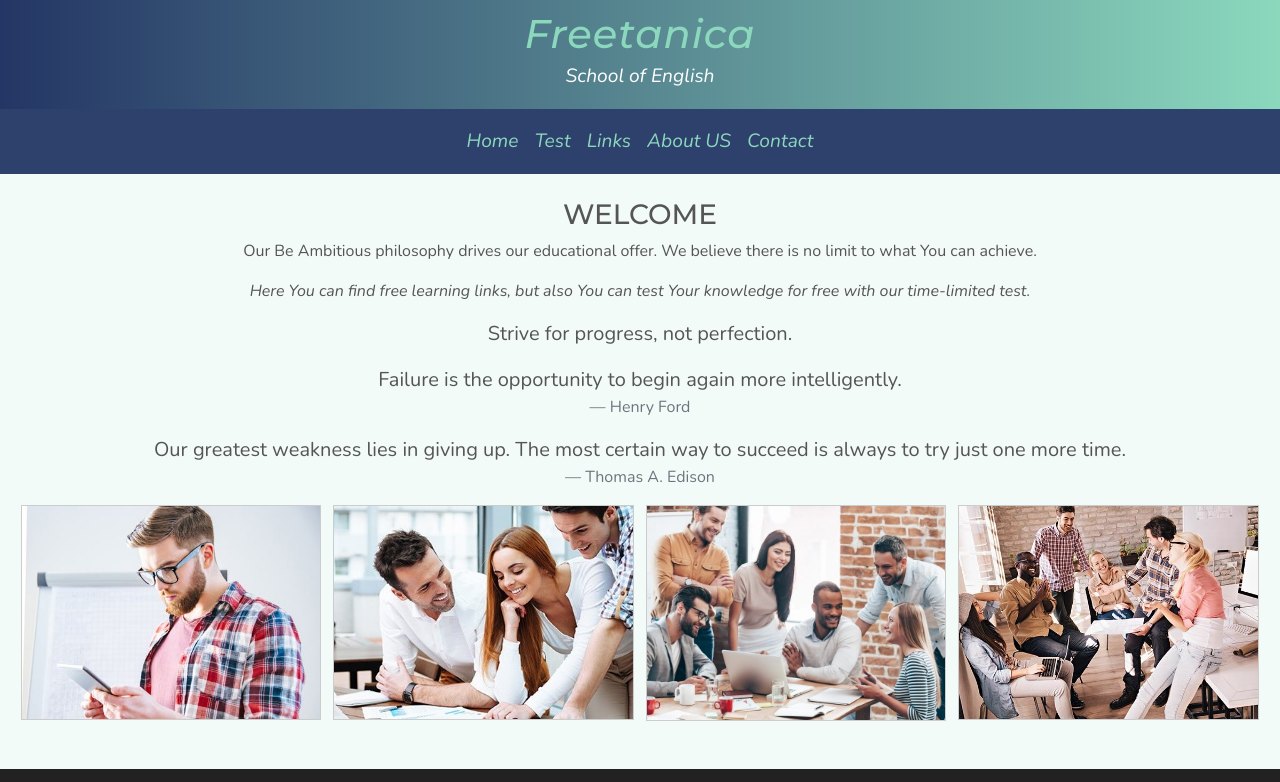
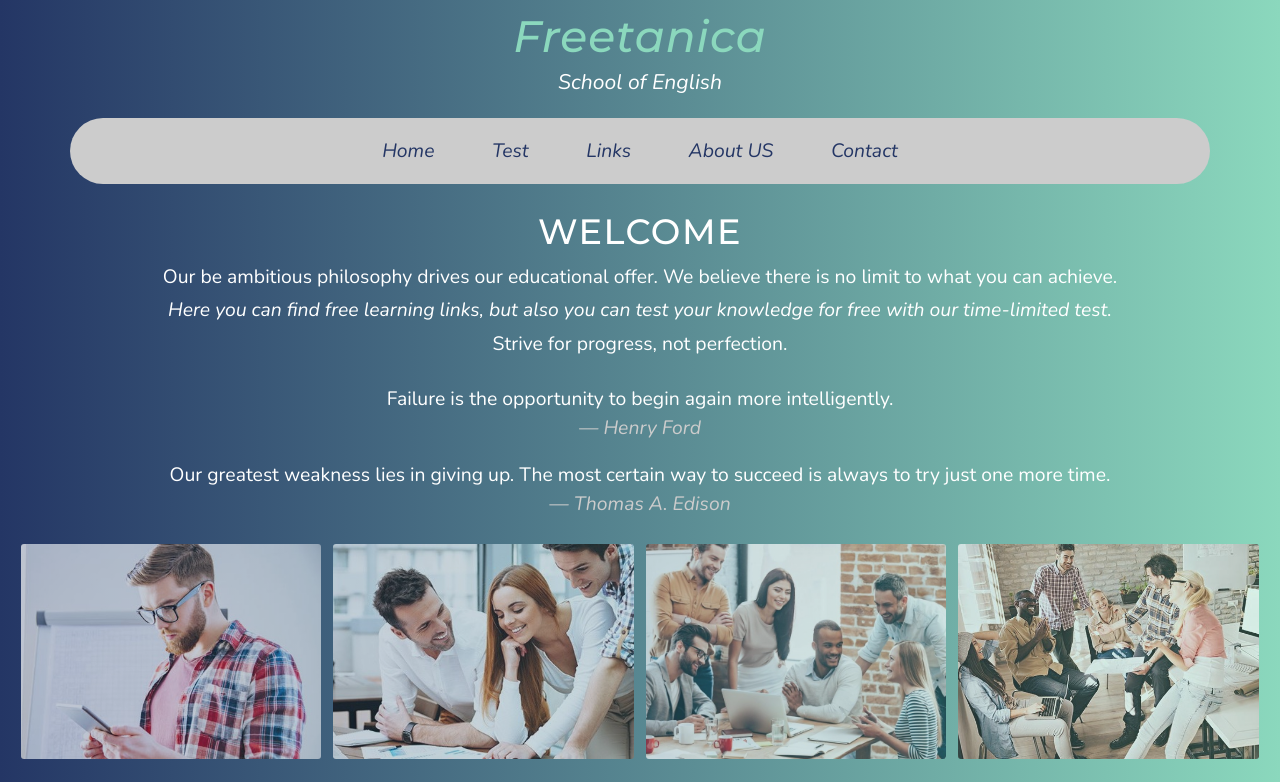
Before and after one commit to nikolalukic96/FED-projekat, a plain HTML site: page home.html in a window 1280 px wide. Shown: the top 782 px of the page. Drawn offline with nearby package versions, Linux system fonts and the light colour scheme; a script that the page names is missing.

Commit message:
Izmena na temi sajta, html/css

```diff
--- a/home.html
+++ b/home.html
@@ -21,7 +21,7 @@
                 </div>
             </div>
 
-            <nav class="navbar navbar-expand-lg container-fluid" id="nav">
+            <nav class="navbar navbar-expand-lg container" id="nav">
                 <div class="container">
                     <button class="navbar-toggler" type="button" data-toggle="collapse" data-target="#skola"
                             aria-controls="skola" aria-expanded="false" aria-label="Toggle navigation">
@@ -57,18 +57,18 @@
     <div class="container-fluid">
         <div class="container welcome">
             <h3 class="display-5 text-uppercase justify-content-center text-center">Welcome</h3>
-            <p class="text-center">Our Be Ambitious philosophy drives our educational offer. We believe there is no limit to what You can achieve.</p>
-            <p class="text-center"><i>Here You can find free learning links, but also You can test Your knowledge for free with our time-limited test.</i></p>
+            <p class="text-center mb-1">Our be ambitious philosophy drives our educational offer. We believe there is no limit to what you can achieve.</p>
+            <p class="text-center mb-1"><i>Here you can find free learning links, but also you can test your knowledge for free with our time-limited test.</i></p>
         </div>
         <div class="container quotations">
-            <blockquote class="blockquote text-center">
+            <blockquote class="blockquote text-center mb-4">
                 <p class="mb-0">Strive for progress, not perfection.</p>
             </blockquote>
-            <blockquote class="blockquote text-center">
+            <blockquote class="blockquote text-center mb-3">
                 <p class="mb-0">Failure is the opportunity to begin again more intelligently.</p>
                 <footer class="blockquote-footer">Henry Ford</footer>
             </blockquote>
-            <blockquote class="blockquote text-center">
+            <blockquote class="blockquote text-center mb-4">
                 <p class="mb-0">Our greatest weakness lies in giving up. The most certain way to succeed is always to try just one more time.</p>
                 <footer class="blockquote-footer">Thomas A. Edison</footer>
             </blockquote>
--- a/master.css
+++ b/master.css
@@ -5,6 +5,10 @@
 * {
   color: #555;
   font-family: "Nunito";
+  color:#fff;
+  box-sizing: border-box;
+  font-size: 1.1rem;
+  font-weight: 300;
 }
 
 h1,h2,h3,h4,h5,h6 {
@@ -12,7 +16,7 @@ h1,h2,h3,h4,h5,h6 {
 }
 
 body {
-  background: rgba(139, 216, 189,0.1);
+  background: linear-gradient(to right,#243665,#8BD8BD);
 }
 
 /* TEMA (header,footer) */
@@ -37,17 +41,27 @@ header div {
 }
 
 #nav {
-  background: rgba(36, 54, 101,0.95);
+  background: #ccc;
+  border-radius: 50px;
   padding: 10px;
 }
 
 #nav a {
-  color: #8BD8BD;
+  color: #243665;
+  font-weight: 400;
+}
+
+#nav li {
+  margin: 0 20px;
+}
+#nav li:hover {
+  background: #243665;
+  border-radius: 8px;
 }
 
 #nav a:hover {
   color: #fff;
-  font-weight: 500;
+  font-weight: 600;
 }
 
 /* footer */
@@ -59,6 +73,10 @@ header div {
 .page-footer p {
   color: #fff;
   font-style: italic;
+}
+
+.page-footer a {
+  font-size: 0.9rem;
 }
 
 .page-footer a:hover {
@@ -108,28 +126,42 @@ header div {
   font-weight: 500;
 }
 
-/* GALLERY NA HOME PAGE-U */
+/* HOME PAGE */
+
+h3 {
+  font-size: 2rem;
+  letter-spacing: 1.5px;
+}
+
+.blockquote-footer {
+  color: #ccc;
+  font-style: italic;
+  font-size: 1.1rem;
+  font-weight: 300;
+}
 
 div.gallery {
-  border: 1px solid #ccc;
+  opacity: 0.7;
 }
 
 div.gallery:hover {
-  border: 1px solid #777;
+  opacity: 1;
+  border: none;
+  cursor: pointer;
+  box-shadow: 5px 5px 5px #333;
+  transition-delay: 0.1s;
+  transition-duration: 0.8s;
 }
 
 div.gallery img {
   width: 100%;
   height: auto;
+  border-radius: 3px!important;
 }
 
 div.desc {
   padding: 15px;
   text-align: center;
-}
-
-* {
-  box-sizing: border-box;
 }
 
 .responsive {
```
